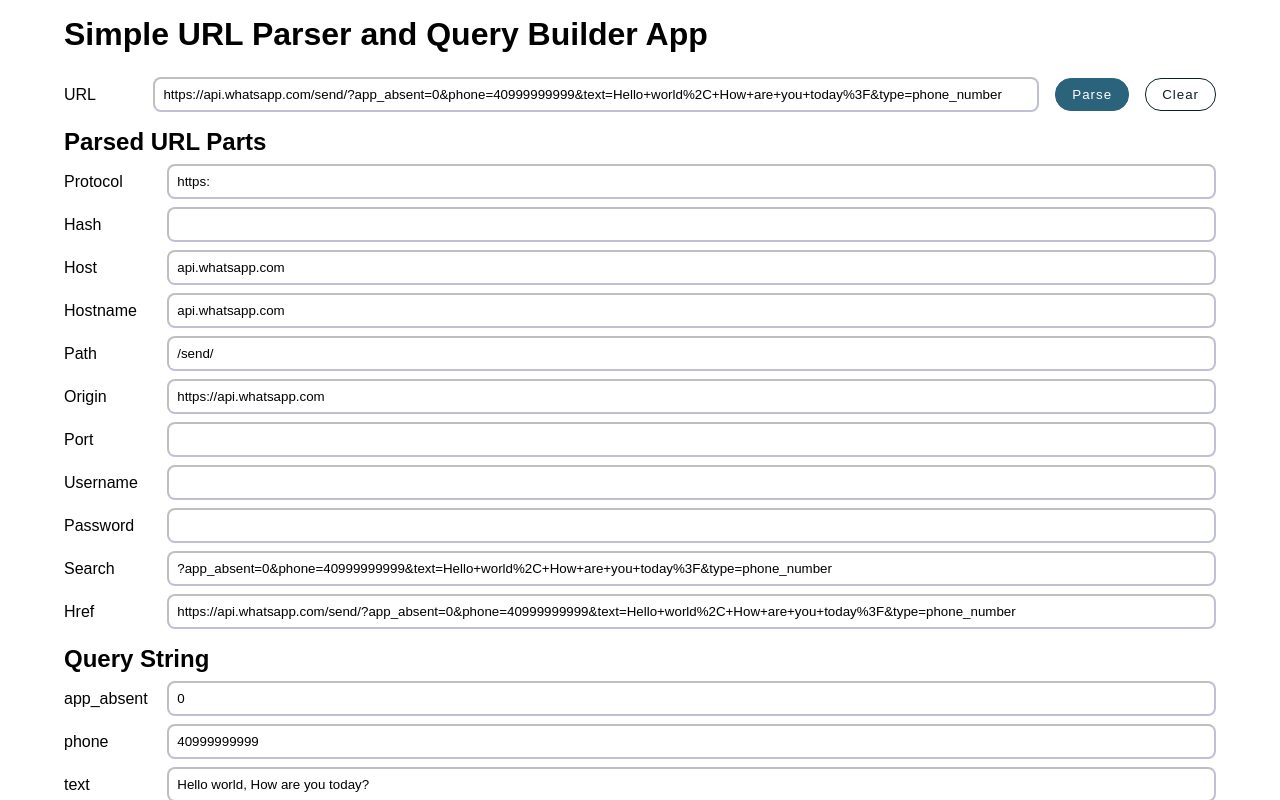
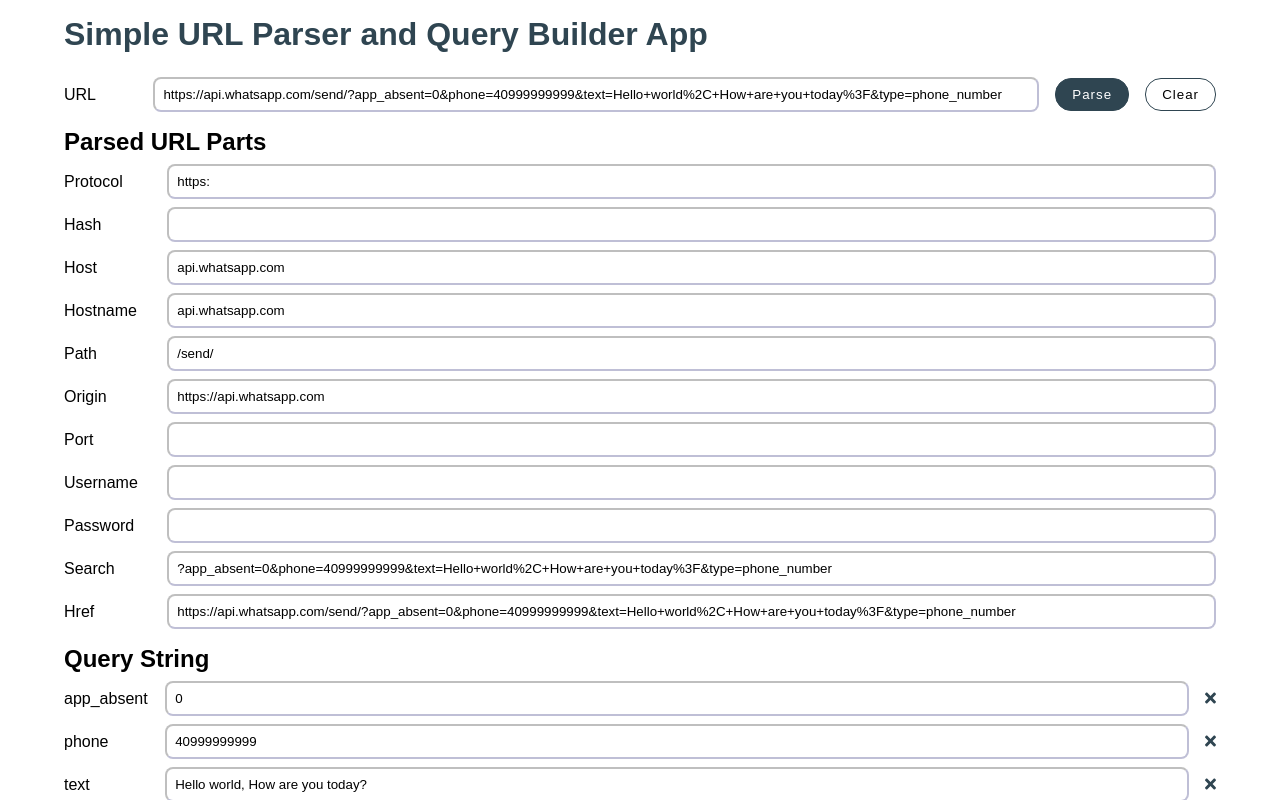
Before and after one commit to radualexandrub/Angular-URL-Parser-and-Builder-App, an Angular app: page / in a window 1280 px wide. Both pictures are taken after a click on the button "WhatsApp API". Shown: the top 800 px of the page. Built offline with nearby package versions, Linux system fonts and the light colour scheme.

Commit message:
Add delete query parameter functionality and adjust styles
Create onDeleteUrlParam method, adjust console logging, adjust new styles according to primary color

```diff
--- a/src/app/app.component.html
+++ b/src/app/app.component.html
@@ -191,6 +191,12 @@
             ngModel="{{ param.value }}"
             required
           />
+          <fa-icon
+            (click)="onDeleteUrlParam(param.key)"
+            title="Delete this parameter"
+            [icon]="faTimes"
+            style="cursor: pointer; color: var(--primary-color)"
+          ></fa-icon>
         </div>
       </form>
     </div>
--- a/src/app/app.component.ts
+++ b/src/app/app.component.ts
@@ -1,5 +1,6 @@
 import { Component, Input } from '@angular/core';
 import { NgForm } from '@angular/forms';
+import { faTimes } from '@fortawesome/free-solid-svg-icons';
 
 @Component({
   selector: 'app-root',
@@ -8,6 +9,7 @@ import { NgForm } from '@angular/forms';
 })
 export class AppComponent {
   title = 'url-parser-and-builder-app';
+  faTimes = faTimes;
   public url!: URL;
   public urlParams!: any;
   public urlNew: any;
@@ -39,27 +41,38 @@ export class AppComponent {
 
   onBuildUrl(urlNewForm: NgForm) {
     const methodName = 'onBuildUrl()';
-    console.log(urlNewForm.value);
+    console.log(`${methodName} urlNewForm ${JSON.stringify(urlNewForm.value)}`);
     try {
       this.urlNew = new URL(urlNewForm.value.href);
       this.urlNewComplete = urlNewForm.value.href;
-      console.log(this.urlNew);
+      console.log(`${methodName} New URL ${this.urlNew}`);
     } catch (error) {
       console.error(
-        `${methodName} ${urlNewForm.value.url} is not a valid URL - ${error}`
+        `${methodName} ${urlNewForm.value.href} is not a valid URL - ${error}`
       );
     }
   }
 
+  onDeleteUrlParam(paramKey: any) {
+    const methodName = 'onDeleteUrlParam()';
+    delete this.urlParams[paramKey];
+    console.log(`${methodName} New urlParams: ${JSON.stringify(this.urlParams)}`);
+    let urlNewParamsForm = <NgForm>{
+      value: this.urlParams
+    };
+    this.onBuildUrlParams(urlNewParamsForm);
+  }
+
   onBuildUrlParams(urlNewParamsForm: NgForm) {
     let urlNewSearchParams = new URLSearchParams();
+    const methodName = 'onBuildUrlParams()';
     for (const [key, value] of Object.entries(urlNewParamsForm.value)) {
       urlNewSearchParams.append(key, value as string);
     }
-    console.log(urlNewSearchParams.toString());
     this.urlNewParams = urlNewSearchParams;
     this.urlNew.search = this.urlNewParams.toString();
     this.urlNewComplete = this.urlNew.href;
+    console.log(`${methodName} New URL: ${this.urlNewComplete}`);
   }
 
   onParseExample(exampleUrl: any) {
--- a/src/styles.css
+++ b/src/styles.css
@@ -8,24 +8,26 @@
 
 /* Utilities */
 :root {
-  --primary-color: hsl(200, 27%, 37%);
+  --primary-color: hsl(200, 27%, 25%);
   --secondary-color: hsl(200, 33%, 24%);
   --background-color: hsl(0, 0%, 100%);
   --background-color-secondary: hsl(0, 0%, 100%);
   --font-main-color: #000;
+  --font-opposite-color: #fff;
 }
 
 [data-theme="dark"] {
-  --primary-color: hsl(216, 85%, 80%);
+  --primary-color: hsl(216, 85%, 85%);
   --secondary-color: hsl(210, 79%, 75%);
   --background-color: hsl(207, 29%, 6%);
   --background-color-secondary: hsl(206, 28%, 10%);
   --font-main-color: #fff;
+  --font-opposite-color: #000;
 }
 
 ::selection {
   background: var(--primary-color);
-  color: #fff;
+  color: var(--font-opposite-color);
 }
 
 html,
@@ -77,6 +79,7 @@ input {
 }
 
 h1 {
+  color: var(--primary-color);
   margin-bottom: 1rem;
   margin-top: 1rem;
 }
@@ -138,7 +141,7 @@ app-footer {
 }
 
 .form__input:focus {
-  border-color: #2b627c;
+  border-color: var(--primary-color);
   outline: 0;
 }
 
@@ -160,12 +163,12 @@ app-footer {
 }
 
 .form__button.form__button--submit {
-  background-color: #2b627c;
-  border: 1px solid #2b627c;
-  color: #fff;
+  background-color: var(--primary-color);
+  border: 1px solid var(--primary-color);
+  color: var(--font-opposite-color);
 }
 .form__button.form__button--reset {
-  background-color: #fff;
-  border: 1px solid #0c1f24;
-  color: #0c1f24;
+  background-color: var(--background-color);
+  border: 1px solid var(--primary-color);
+  color: var(--font-main-color);
 }
```
